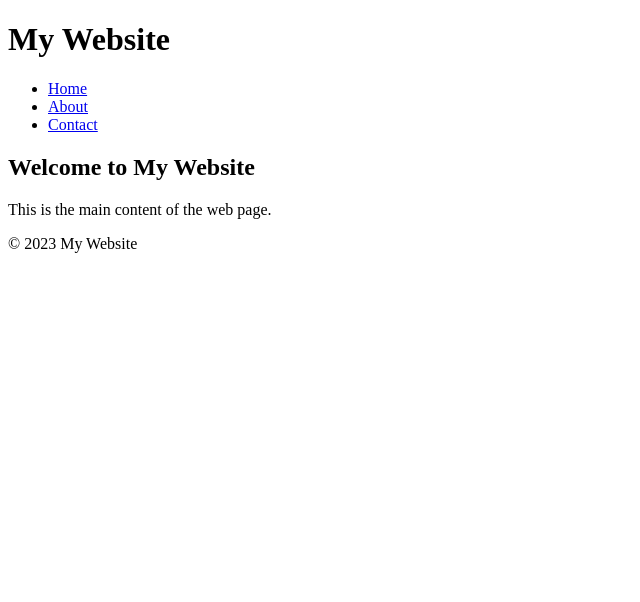
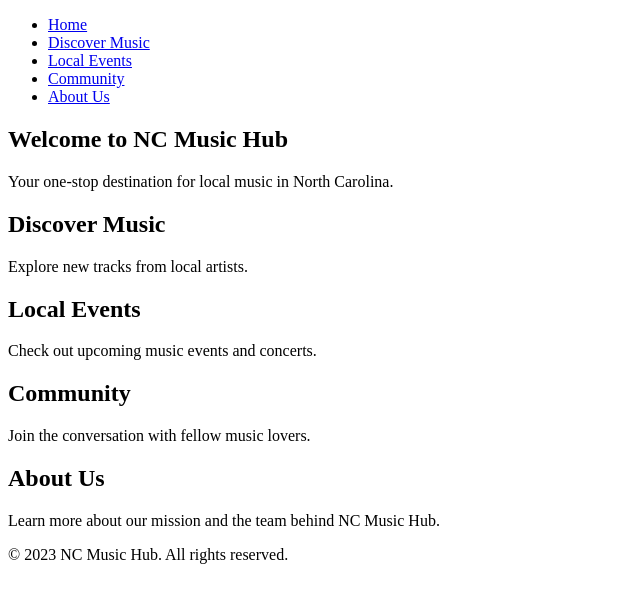
Before and after one commit to HunterStag/Milestone2HSCHDB, a website: page index.html in a window 1280 px wide. Shown: the whole page, without its empty margins (0-640 px from the left). Drawn offline with Linux system fonts and the light colour scheme.

Commit message:
html text and nav for website

```diff
--- a/index.html
+++ b/index.html
@@ -1,29 +1,58 @@
 <!DOCTYPE html>
-<!DOCTYPE html>
-<html>
+<html lang="en">
 <head>
     <meta charset="UTF-8">
     <meta name="viewport" content="width=device-width, initial-scale=1.0">
-    <title>My Website</title>
-    <link rel="stylesheet" href="styles.css">
+    <title>NC Music Hub</title>
+    <!-- Add Style Sheet-->
 </head>
 <body>
     <header>
-        <h1>My Website</h1>
+        <nav>
+            <ul>
+                <li><a href="#home">Home</a></li>
+                <li><a href="#discover">Discover Music</a></li>
+                <li><a href="#events">Local Events</a></li>
+                <li><a href="#community">Community</a></li>
+                <li><a href="#about">About Us</a></li>
+            </ul>
+        </nav>
     </header>
-    <nav>
-        <ul>
-            <li><a href="/">Home</a></li>
-            <li><a href="/about">About</a></li>
-            <li><a href="/contact">Contact</a></li>
-        </ul>
-    </nav>
+
     <main>
-        <h2>Welcome to My Website</h2>
-        <p>This is the main content of the web page.</p>
+        <section id="home">
+            <h1>Welcome to NC Music Hub</h1>
+            <p>Your one-stop destination for local music in North Carolina.</p>
+        </section>
+
+        <section id="discover">
+            <h2>Discover Music</h2>
+            <p>Explore new tracks from local artists.</p>
+            <!-- Content such as music player or links to artists' pages -->
+        </section>
+
+        <section id="events">
+            <h2>Local Events</h2>
+            <p>Check out upcoming music events and concerts.</p>
+            <!-- Event listing or calendar -->
+        </section>
+
+        <section id="community">
+            <h2>Community</h2>
+            <p>Join the conversation with fellow music lovers.</p>
+            <!-- Community posts or forum links -->
+        </section>
+
+        <section id="about">
+            <h2>About Us</h2>
+            <p>Learn more about our mission and the team behind NC Music Hub.</p>
+        </section>
     </main>
+
     <footer>
-        <p>&copy; 2023 My Website</p>
+        <p>&copy; 2023 NC Music Hub. All rights reserved.</p>
     </footer>
+
+    <!-- Add your JavaScript file link here -->
 </body>
 </html>
```
